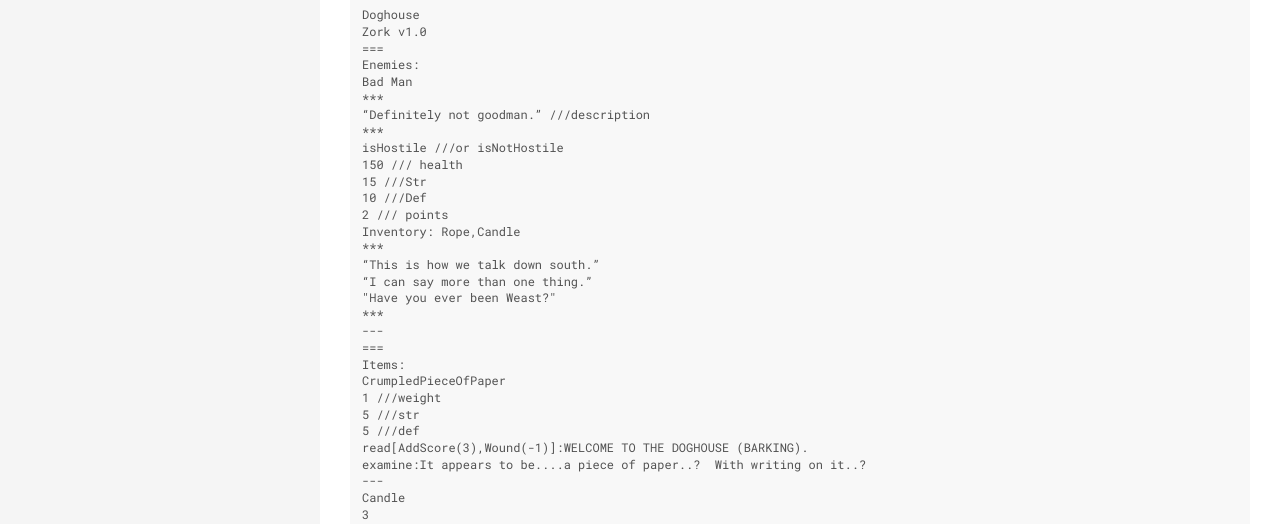
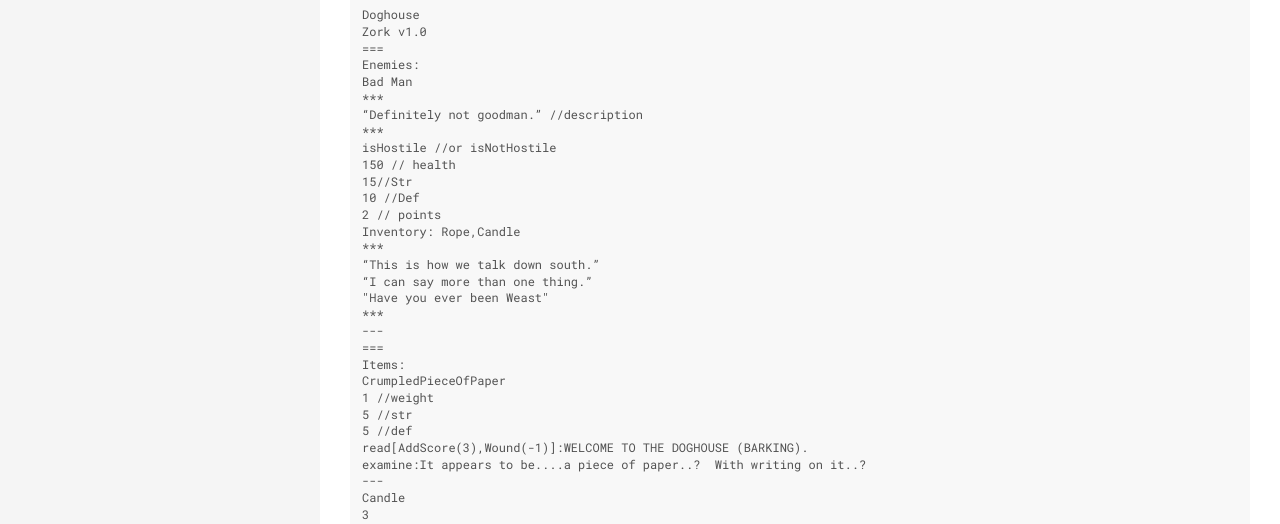
Before and after one commit to acarlyle/acarlyle.github.io, a Jekyll site: the page built from _posts/2017-04-27-enter-bork.md, in a window 1280 px wide. Shown: the part 1179-1703 px from the top of the page. Built offline with Jekyll 4.4.1, drawn with Linux system fonts in a browser that asks for light colours; some of the changed text lies outside the part shown.

```diff
--- a/_posts/2017-04-27-enter-bork.md
+++ b/_posts/2017-04-27-enter-bork.md
@@ -23,26 +23,26 @@ The engine was written entirely in Java.  Not only did the assignment introduce
 	Enemies:
 	Bad Man
 	***
-	“Definitely not goodman.” ///description
+	“Definitely not goodman.” //description
 	***
-	isHostile ///or isNotHostile
-	150 /// health
-	15 ///Str
-	10 ///Def
-	2 /// points
+	isHostile //or isNotHostile
+	150 // health
+	15//Str
+	10 //Def
+	2 // points
 	Inventory: Rope,Candle
 	***
 	“This is how we talk down south.”
 	“I can say more than one thing.”
-	"Have you ever been Weast?"
+	"Have you ever been Weast"
 	***
 	---
 	===
 	Items:
 	CrumpledPieceOfPaper
-	1 ///weight
-	5 ///str
-	5 ///def
+	1 //weight
+	5 //str
+	5 //def
 	read[AddScore(3),Wound(-1)]:WELCOME TO THE DOGHOUSE (BARKING).
 	examine:It appears to be....a piece of paper..?  With writing on it..?
 	---
```
